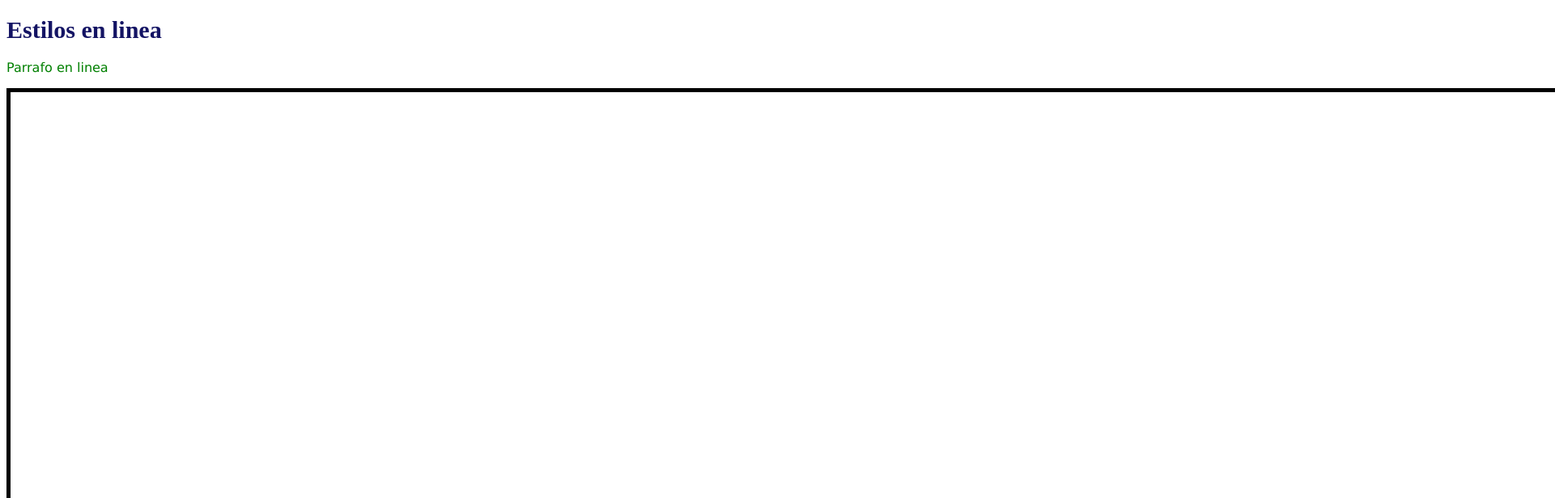
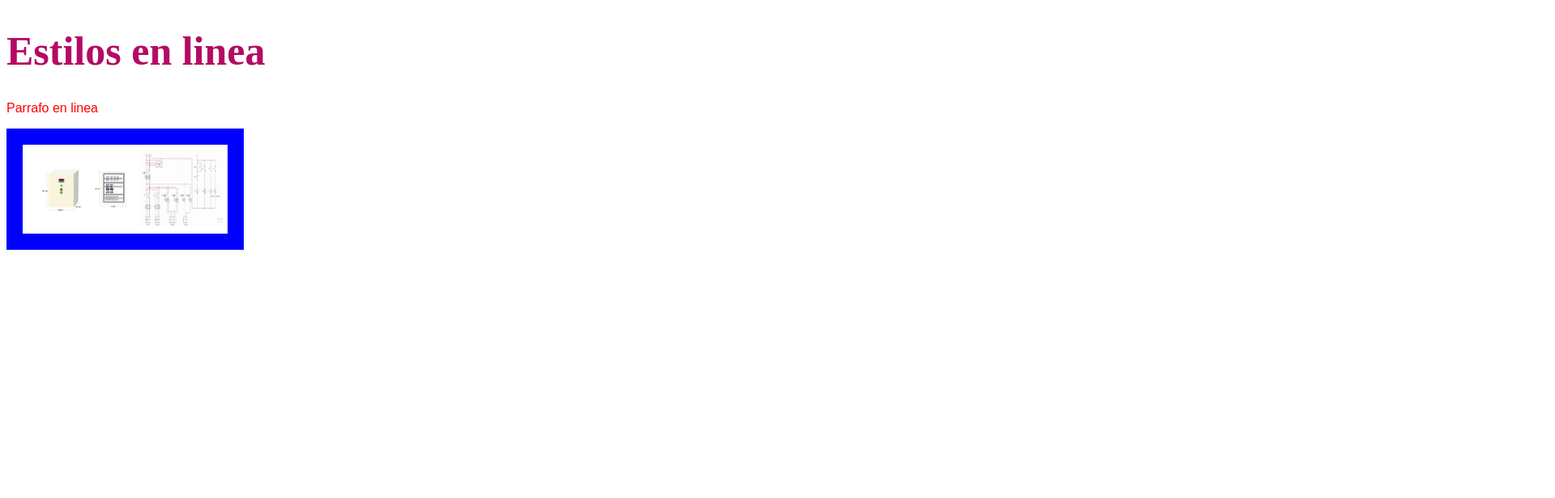
Before and after one commit to VictorT8518/laboratorio-8, a plain HTML site: page index.html in a window 1280 px wide. Shown: the top 616 px of the page at 81% size, 1920 px wide, since content can reach past the window. Drawn offline with Linux system fonts and the light colour scheme.

Commit message:
archivo index

```diff
--- a/index.html
+++ b/index.html
@@ -4,10 +4,24 @@
     <meta charset="UTF-8">
     <meta name="viewport" content="width=device-width, initial-scale=1.0">
     <title>Estilos</title>
+    <style>
+    	h1{
+    		color: rgb(180,10,100);
+    		font-size: 50px;
+    	}
+    	p{
+    		color: red;
+    		font-family: Arial;
+    	}
+    	img{
+    		border: 20px solid blue;
+    		width: 20%;
+    	}
+    </style>
 </head>
 <body>
-    <h1 style="color: rgb(20,20,100); font-size: 30px;">Estilos en linea</h1>
-    <p style="color: green; font-family: Verdana;">Parrafo en linea</p>
-    <img src="tablero1.png" style="border: 5px solid black;">
+    <h1>Estilos en linea</h1>
+    <p>Parrafo en linea</p>
+    <img src="tablero1.png">
 </body>
 </html>
```
